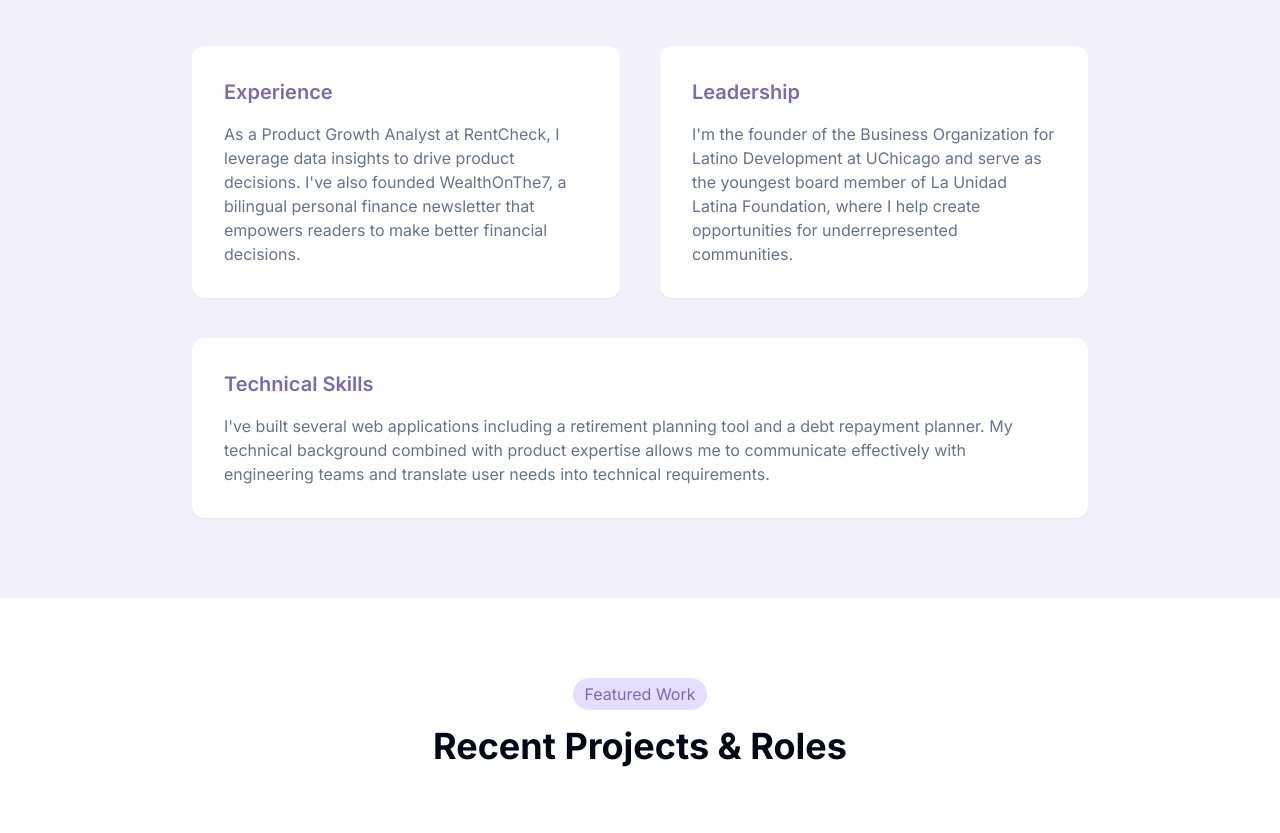
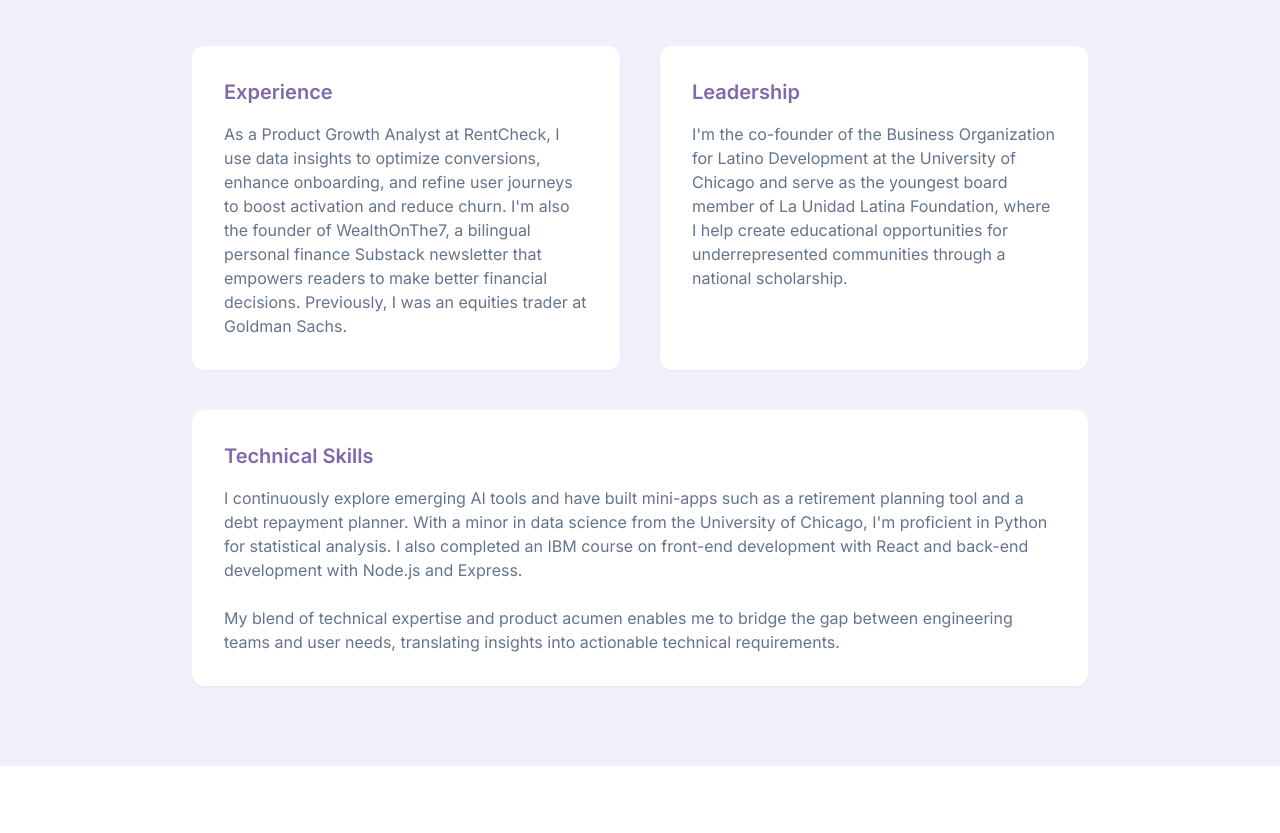
Before and after one commit to navjos/josselyn, a React (Vite) app: page / in a window 1280 px wide. Shown: the part 970-1803 px from the top of the page. Built offline with nearby package versions, Linux system fonts and the light colour scheme.

Commit message:
Update Josselyn's bio and About Me section
Updated Josselyn's bio on the hero section and the text in the About Me section to reflect her current experience, leadership roles, and technical skills.

```diff
--- a/src/components/About.tsx
+++ b/src/components/About.tsx
@@ -41,27 +41,23 @@ const About = () => {
             <div className="bg-white p-8 rounded-xl shadow-sm card-hover">
               <h3 className="text-xl font-semibold mb-4 text-purple">Experience</h3>
               <p className="text-muted-foreground">
-                As a Product Growth Analyst at RentCheck, I leverage data insights to drive product decisions.
-                I've also founded WealthOnThe7, a bilingual personal finance newsletter that empowers readers
-                to make better financial decisions.
+                As a Product Growth Analyst at RentCheck, I use data insights to optimize conversions, enhance onboarding, and refine user journeys to boost activation and reduce churn. I'm also the founder of WealthOnThe7, a bilingual personal finance Substack newsletter that empowers readers to make better financial decisions. Previously, I was an equities trader at Goldman Sachs.
               </p>
             </div>
 
             <div className="bg-white p-8 rounded-xl shadow-sm card-hover">
               <h3 className="text-xl font-semibold mb-4 text-purple">Leadership</h3>
               <p className="text-muted-foreground">
-                I'm the founder of the Business Organization for Latino Development at UChicago and serve as
-                the youngest board member of La Unidad Latina Foundation, where I help create opportunities for
-                underrepresented communities.
+                I'm the co-founder of the Business Organization for Latino Development at the University of Chicago and serve as the youngest board member of La Unidad Latina Foundation, where I help create educational opportunities for underrepresented communities through a national scholarship.
               </p>
             </div>
 
             <div className="bg-white p-8 rounded-xl shadow-sm card-hover md:col-span-2">
               <h3 className="text-xl font-semibold mb-4 text-purple">Technical Skills</h3>
               <p className="text-muted-foreground">
-                I've built several web applications including a retirement planning tool and a debt repayment planner.
-                My technical background combined with product expertise allows me to communicate effectively with
-                engineering teams and translate user needs into technical requirements.
+                I continuously explore emerging AI tools and have built mini-apps such as a retirement planning tool and a debt repayment planner. With a minor in data science from the University of Chicago, I'm proficient in Python for statistical analysis. I also completed an IBM course on front-end development with React and back-end development with Node.js and Express.
+                <br /><br />
+                My blend of technical expertise and product acumen enables me to bridge the gap between engineering teams and user needs, translating insights into actionable technical requirements.
               </p>
             </div>
           </div>
--- a/src/components/Hero.tsx
+++ b/src/components/Hero.tsx
@@ -37,7 +37,7 @@ const Hero = () => {
             Hi, I'm <span className="text-purple">Josselyn</span>
           </h1>
           <p className="text-lg text-muted-foreground mb-8 max-w-md mx-auto lg:mx-0 animate-fade-in-up" style={{ animationDelay: '0.6s' }}>
-            Product Growth Analyst and founder with a passion for creating impactful digital experiences that drive growth and engagement.
+            Product professional and ecosystem builder with 3 years of experience optimizing business operations, scaling initiatives and delivering measurable business growth.
           </p>
         </div>
 
```
